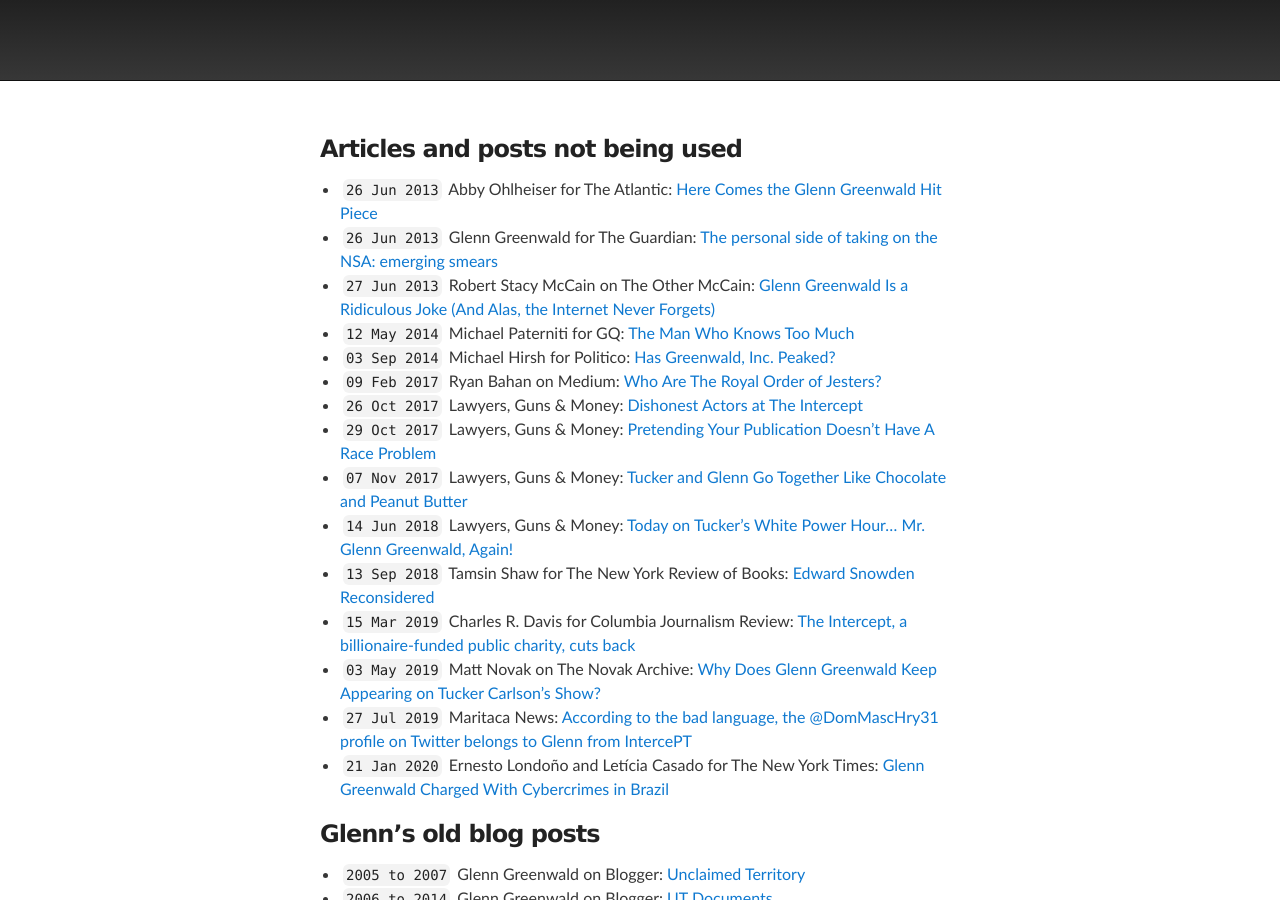
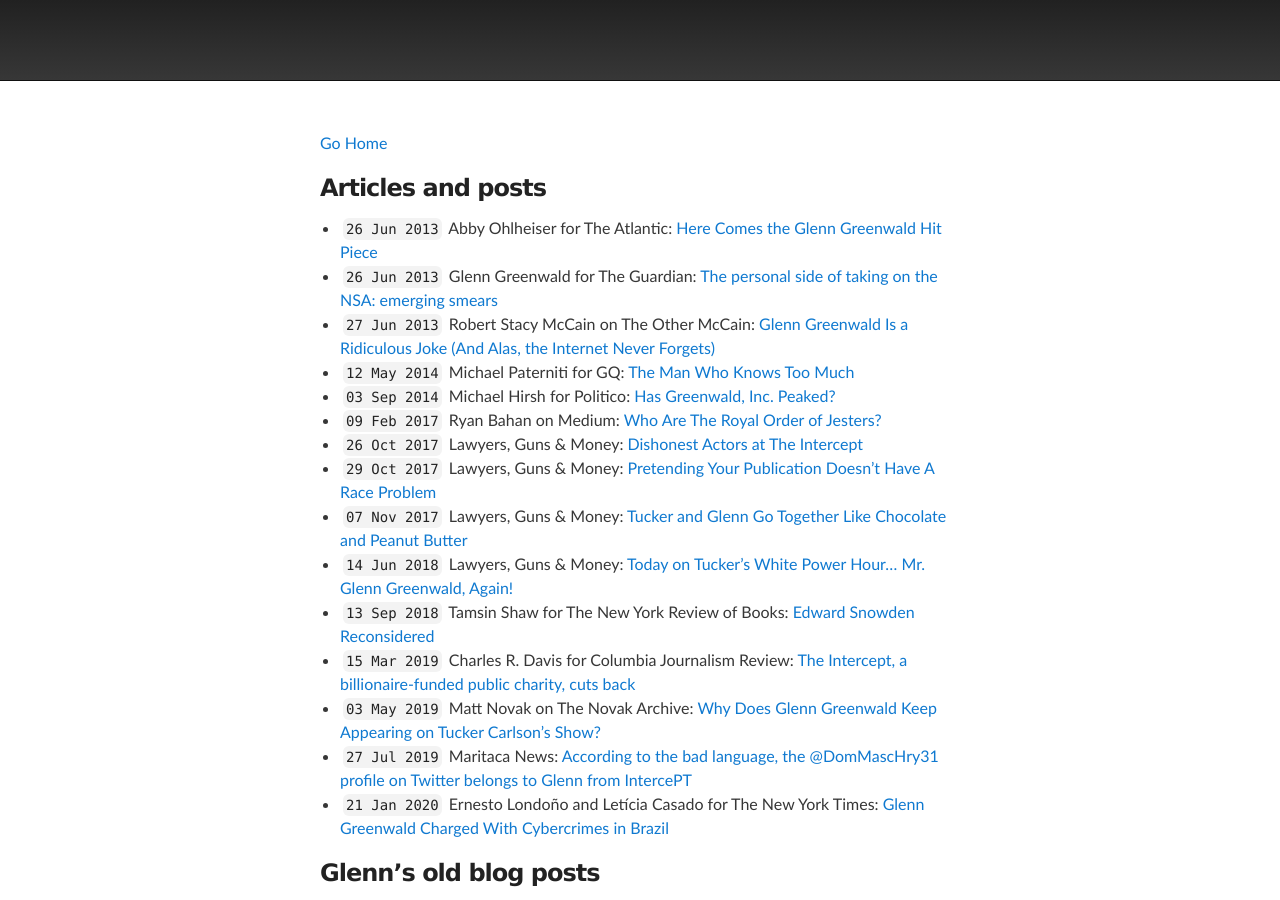
Before and after one commit to masternotions/masternotions.github.io, a Jekyll site: the page built from articles.md, in a window 1280 px wide and 900 px high. Built offline with Jekyll 4.4.1, drawn with Linux system fonts in a browser that asks for light colours.

Commit message:
Update articles.md

```diff
--- a/articles.md
+++ b/articles.md
@@ -3,7 +3,9 @@ title: Articles
 layout: default
 ---
 
-### Articles and posts not being used
+[Go Home](index.md)
+
+### Articles and posts
 
 - ``26 Jun 2013`` Abby Ohlheiser for The Atlantic: [Here Comes the Glenn Greenwald Hit Piece](https://www.theatlantic.com/national/archive/2013/06/here-comes-glenn-greenwald-hit-piece/313861/)
 - ``26 Jun 2013`` Glenn Greenwald for The Guardian: [The personal side of taking on the NSA: emerging smears](https://www.theguardian.com/commentisfree/2013/jun/26/nsa-revelations-response-to-smears)
```
